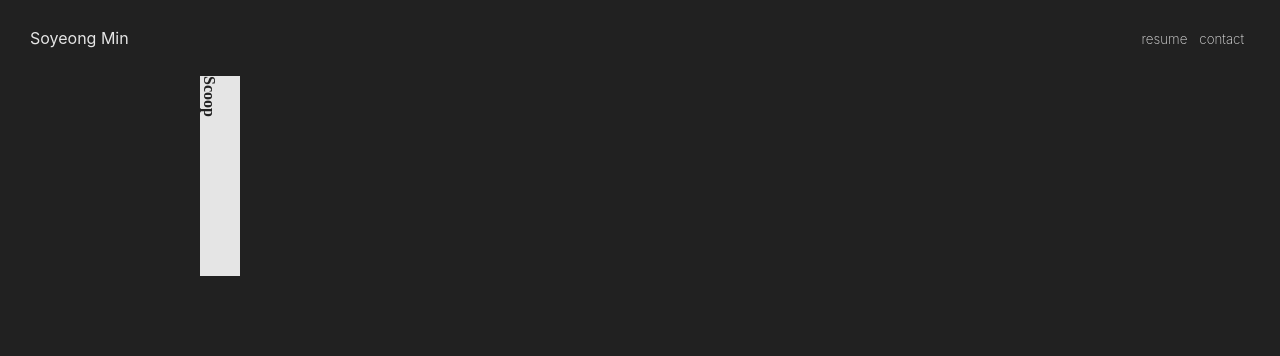
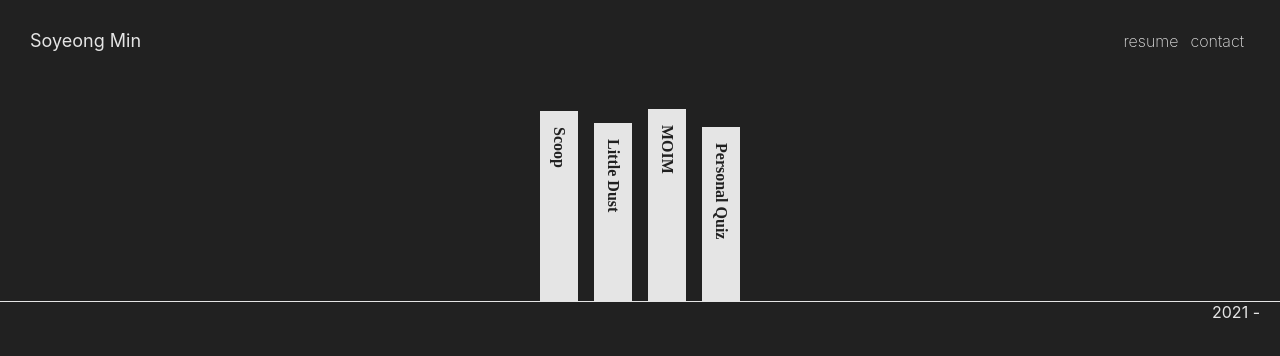
Before and after one commit to soyeongmin/portfolio, a React (Create React App) app: page / in a window 1280 px wide. Shown: the top 356 px of the page. Built offline with nearby package versions, Linux system fonts and the light colour scheme.

Commit message:
make Shelf and put some books(projects)

```diff
--- a/src/App.css
+++ b/src/App.css
@@ -1,5 +1,6 @@
 html {
   background-color: #212121;
+  font-size: 16px;
 }
 
 .App {
@@ -26,6 +27,7 @@ button {
   background-color: rgba(0,0,0,0);
   color: #e5e5e5;
   font-family: 'inter', sans-serif;
+  font-size: 1em;
   font-weight: 200;
 }
 button:hover {
@@ -34,30 +36,41 @@ button:hover {
 }
 
 .Home_text {
-  display: inline-block;
+  display: inline;
+  font-size: 18px;
 }
 
-.Square {
+.Shelf {
+  padding: 0 60px 0 60px;
+  height: 200px;
+  margin: 20px 0 0 0;
+  display: flex;
+  justify-content: center;
+  gap: 16px;
+  flex-wrap: wrap;
+  border: 1px solid #e5e5e5;
+  border-style: none none solid;
+}
+
+.Book {
   position: relative;
-  left: 200px;
-  right: 400px;
-  width: 40px;
-  height: 200px;
+  display: block;
+  height:auto;
+  padding:16px 10px 10px;
   background-color: #e5e5e5;
   writing-mode: vertical-lr;
-  vertical-align: middle;
   color: #212121;
   text-align:justify;
   font-family: poppins;
   font-weight: 600;
 }
 
-.Square:hover {
+.Book:hover {
   background: linear-gradient(to bottom, #ffcb51, #ff7151,#ffcb51);
   background-position: top;
   background-size: 100% 1100%;
   cursor: pointer;
-  animation: animate 2s linear infinite;
+  animation: animate 1.5s linear infinite;
 }
 @keyframes animate {
 
--- a/src/App.tsx
+++ b/src/App.tsx
@@ -1,6 +1,7 @@
 import React from 'react';
 import './App.css';
 import 'animate.css';
+import Shelf from './Shelf';
 
 function App() {
   return (
@@ -12,7 +13,7 @@ function App() {
           <button>contact</button>
         </div>
       </div>
-      <div className='Square' onClick={()=> alert("I'm scoop!")}> Scoop</div>
+      <Shelf/>
     </div>
   );
 }
--- /dev/null
+++ b/src/Shelf.tsx
@@ -0,0 +1,19 @@
+import React from 'react';
+
+const projects = ["Scoop", "Little Dust", "MOIM", "Personal Quiz"];
+
+const Shelf = () => {
+
+    return (
+    <div>
+        <div className='Shelf'>
+            {projects.map(e => {
+                return <div className='Book' style={{marginTop:e.length*2, }} onClick={()=> alert(`I'm ${e}!`)}> {e}</div>
+            })}
+        </div>
+        <div style={{paddingRight: 20, verticalAlign:'bottom', textAlign:'right'}}>2021 -</div>
+      </div>
+    )
+}
+
+export default Shelf;
```
Also changed, not shown: public/icon192_ani.png, 1 other file (tests, documents, lock files or other folders).
